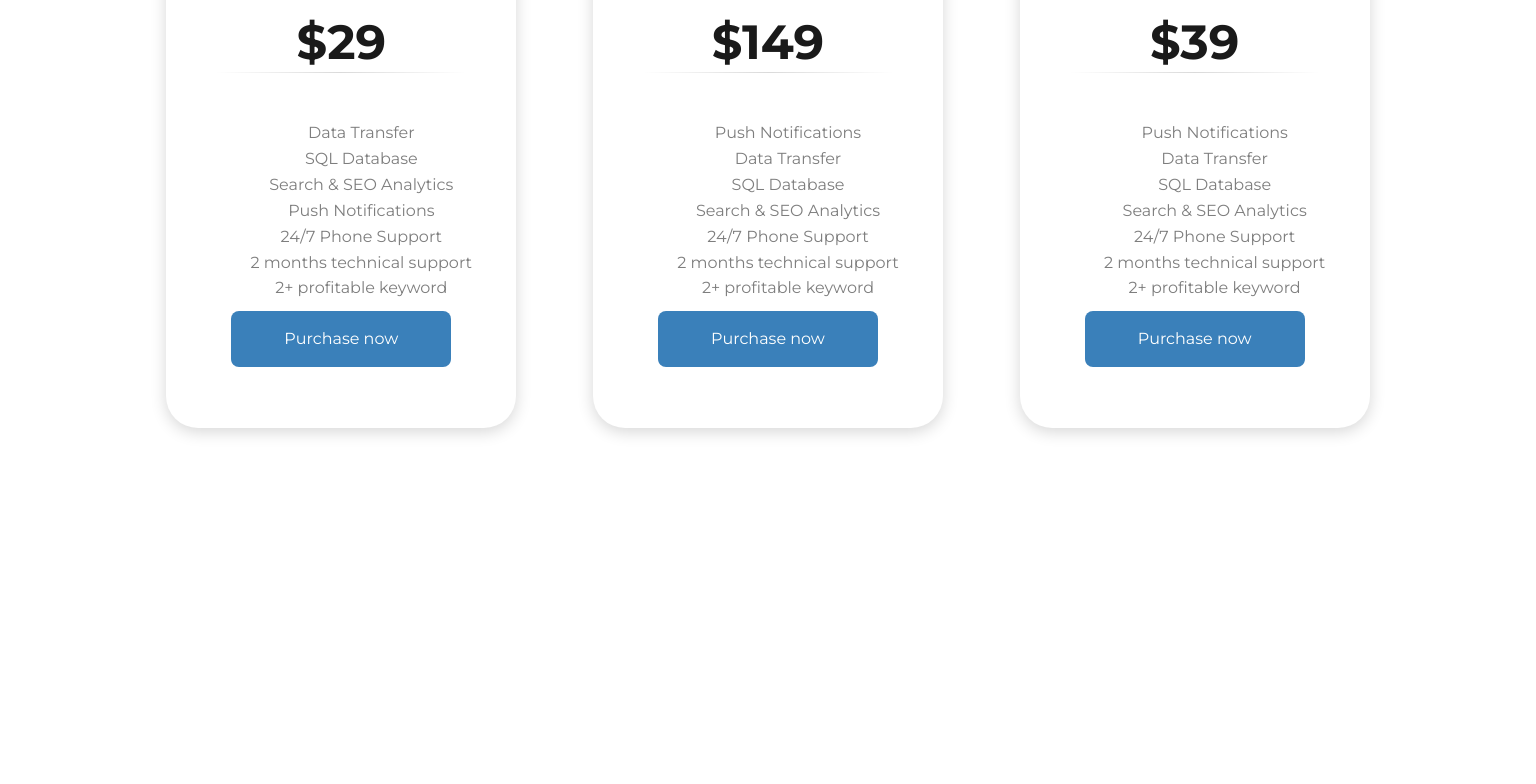
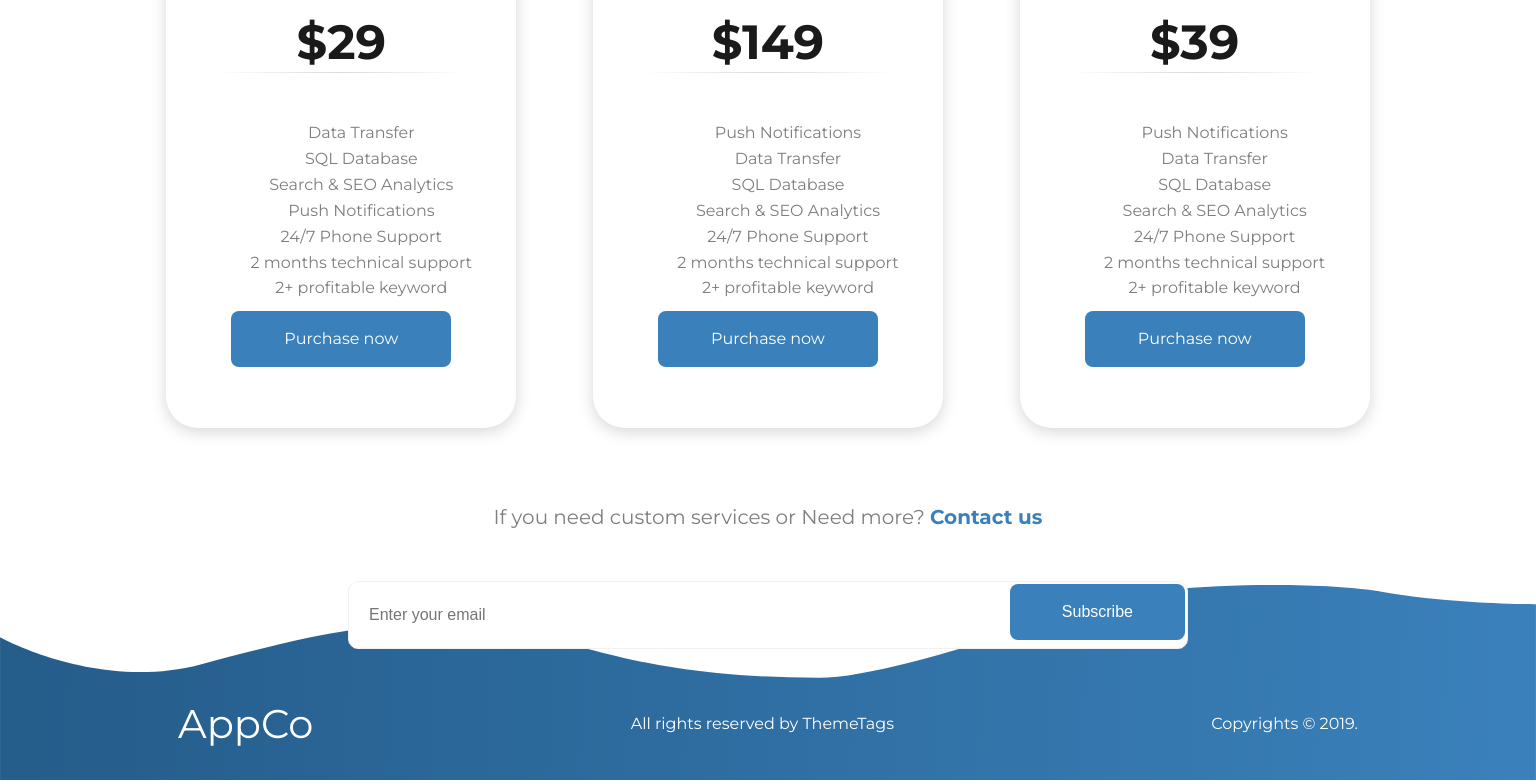
Before and after one commit to ArtemGavrishchishen/app-co, a React (Create React App) app in the folder client/: page / in a window 1536 px wide. Shown: the part 2179-2963 px from the top of the page. Before the commit the page ends 2682 px from the top, so only its background shows below. Built offline with nearby package versions, Linux system fonts and the light colour scheme.

Commit message:
fix MainFooter

```diff
--- a/client/src/components/AppFooter/AppFooter.module.css
+++ /dev/null
@@ -1,89 +0,0 @@
-.container {
-  display: flex;
-  justify-content: space-between;
-  position: relative;
-  max-width: 1440px;
-  height: 185px;
-  flex: 1 0 auto;
-  background: url(./assets/background.svg) no-repeat bottom center;
-  margin: 0 auto;
-  padding: 0 130px;
-}
-
-@media screen and (max-width: 992px) {
-  .container {
-    flex-direction: column;
-    background: linear-gradient(93.19deg, #255d8b 2.29%, #3a80ba 96.79%);
-    height: 150px;
-  }
-}
-.content {
-  display: flex;
-  flex-direction: row;
-  align-items: center;
-  justify-content: space-between;
-  position: absolute;
-  bottom: 20px;
-}
-
-@media screen and (max-width: 992px) {
-  .content {
-    flex-direction: column;
-  }
-}
-
-.logo {
-  margin-right: 300px;
-}
-
-@media screen and (max-width: 992px) {
-  .logo {
-    margin-right: 0px;
-  }
-}
-
-.text {
-  font-style: normal;
-  font-weight: normal;
-  font-size: 16px;
-  text-align: center;
-  color: #ffffff;
-  margin-right: 300px;
-}
-
-@media screen and (max-width: 992px) {
-  .text {
-    margin-right: 0px;
-  }
-}
-
-.year {
-  font-style: normal;
-  font-weight: normal;
-  font-size: 16px;
-  text-align: center;
-  color: #ffffff;
-}
-
-@media (min-width: 1439px) {
-  .footer {
-    display: flex;
-    overflow: hidden;
-  }
-  .leftBgc {
-    position: absolute;
-    left: -1500px;
-    bottom: 0;
-    width: 1500px;
-    height: 134px;
-    background-color: #255d8b;
-  }
-  .rightBgc {
-    position: absolute;
-    right: -1500px;
-    bottom: 0;
-    width: 1500px;
-    height: 165px;
-    background-color: #3a80ba;
-  }
-}
--- a/client/src/components/AppFooter/index.js
+++ /dev/null
@@ -1 +0,0 @@
-export { default } from "./AppFooter";
--- a/client/src/components/ContactForm/ContactForm.js
+++ b/client/src/components/ContactForm/ContactForm.js
@@ -1,5 +1,5 @@
-import React from 'react';
-import styles from './ContactForm.module.css';
+import React from "react";
+import styles from "./ContactForm.module.css";
 
 const ContactForm = () => {
   return (
--- a/client/src/components/ContactForm/ContactForm.module.css
+++ b/client/src/components/ContactForm/ContactForm.module.css
@@ -13,7 +13,7 @@
   line-height: 142%;
   text-align: center;
   color: #7e7e7e;
-  margin-bottom: 10px;
+  margin-bottom: 50px;
   background: transparent;
 }
 
@@ -24,7 +24,7 @@
 
 .subscribe {
   margin-bottom: -50px;
-  z-index: 999;
+  z-index: 1;
   padding-left: 300px;
   padding-right: 300px;
 }
@@ -50,7 +50,7 @@ input:focus {
   outline: none;
 }
 
-input[type='email'] {
+input[type="email"] {
   border: none;
   padding-top: 18px;
   padding-left: 18px;
@@ -64,7 +64,7 @@ input[type='email'] {
   border-radius: 10px;
 }
 
-input[type='submit'] {
+input[type="submit"] {
   display: inline-block;
   width: 220px;
   height: 56px;
@@ -78,7 +78,7 @@ input[type='submit'] {
   transition-duration: 0.4s;
 }
 
-input[type='submit']:hover {
+input[type="submit"]:hover {
   box-shadow: 0 12px 16px 0 rgba(0, 0, 0, 0.24),
     0 17px 50px 0 rgba(0, 0, 0, 0.19);
 }
--- a/client/src/components/AppFooter/AppFooter.js
+++ b/client/src/components/MainFooter/MainFooter.js
@@ -1,25 +1,25 @@
-import React from 'react';
-import Logo from '../Logo';
-import styles from './AppFooter.module.css';
+import React from "react";
+import Logo from "../Logo";
+import { ReactComponent as Background } from "./assets/background.svg";
+import styles from "./MainFooter.module.css";
 
-const AppFooter = () => {
+const MainFooter = () => {
   return (
     <footer className={styles.footer}>
+      <div className={styles.bgc}>
+        <Background />
+      </div>
       <div className={styles.container}>
-        <div className={styles.leftBgc} />
         <div className={styles.content}>
           <div className={styles.logo}>
             <Logo />
           </div>
-
           <div className={styles.text}>All rights reserved by ThemeTags</div>
           <div className={styles.year}>Copyrights © 2019.</div>
         </div>
-
-        <div className={styles.rightBgc} />
       </div>
     </footer>
   );
 };
 
-export default AppFooter;
+export default MainFooter;
--- /dev/null
+++ b/client/src/components/MainFooter/MainFooter.module.css
@@ -0,0 +1,59 @@
+.footer {
+  background: linear-gradient(92.09deg, #255d8b 2.29%, #3a80ba 96.79%);
+  position: relative;
+  height: 185px;
+}
+
+.bgc {
+  position: absolute;
+  bottom: 0;
+  left: 0;
+  right: 0;
+  z-index: -1;
+}
+
+.container {
+  max-width: 1440px;
+  margin: 0 auto;
+  padding: 0 80px;
+  position: relative;
+  bottom: -75px;
+}
+
+.content {
+  display: flex;
+  flex-direction: column;
+  align-items: center;
+  justify-content: space-between;
+}
+
+.text {
+  font-style: normal;
+  font-weight: normal;
+  font-size: 16px;
+  text-align: center;
+  color: #ffffff;
+}
+.year {
+  font-style: normal;
+  font-weight: normal;
+  font-size: 16px;
+  text-align: center;
+  color: #ffffff;
+}
+
+@media (min-width: 600px) {
+  .container {
+    padding: 0 130px;
+    bottom: -100px;
+  }
+  .content {
+    flex-direction: row;
+  }
+}
+
+@media (min-width: 992px) {
+  .footer {
+    background: none;
+  }
+}
--- /dev/null
+++ b/client/src/components/MainFooter/index.js
@@ -0,0 +1 @@
+export { default } from "./MainFooter";
--- a/client/src/pages/MainPage/MainPage.js
+++ b/client/src/pages/MainPage/MainPage.js
@@ -1,10 +1,12 @@
-import React from 'react';
-import BannerSection from '../../components/BannerSection';
-import OurWorkSection from '../../components/OurWorkSection';
-import CallSection from '../../components/CallSection';
-import PricingSection from '../../components/PricingSection';
-import ContactForm from '../../components/ContactForm';
-import styles from './MainPage.module.css';
+import React from "react";
+import BannerSection from "../../components/BannerSection";
+import OurWorkSection from "../../components/OurWorkSection";
+import CallSection from "../../components/CallSection";
+import PricingSection from "../../components/PricingSection";
+import ContactForm from "../../components/ContactForm";
+import MainFooter from "../../components/MainFooter";
+
+import styles from "./MainPage.module.css";
 
 const MainPage = () => {
   return (
@@ -14,7 +16,8 @@ const MainPage = () => {
         <OurWorkSection />
         <CallSection />
         <PricingSection />
-        {/* <ContactForm /> */}
+        <ContactForm />
+        <MainFooter />
       </div>
     </>
   );
```
Also changed, not shown: client/src/App.js (+7 -9 lines), client/src/components/MainFooter/assets/background.svg.
